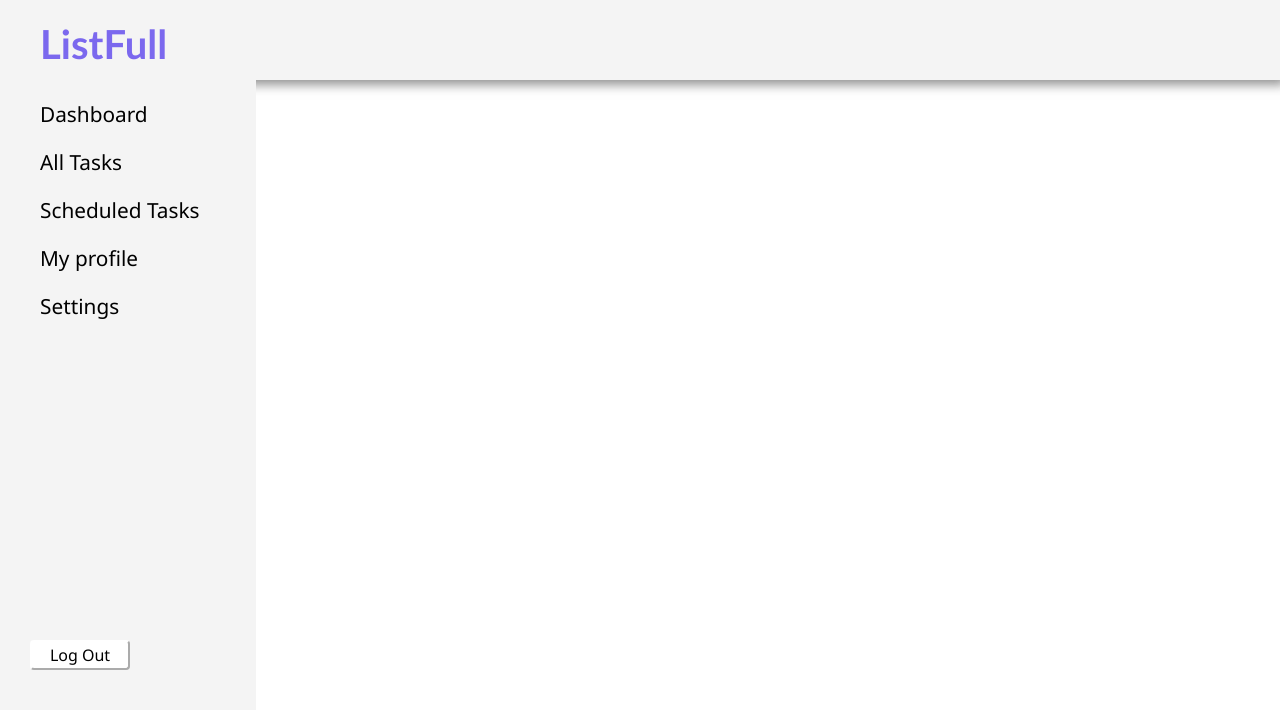
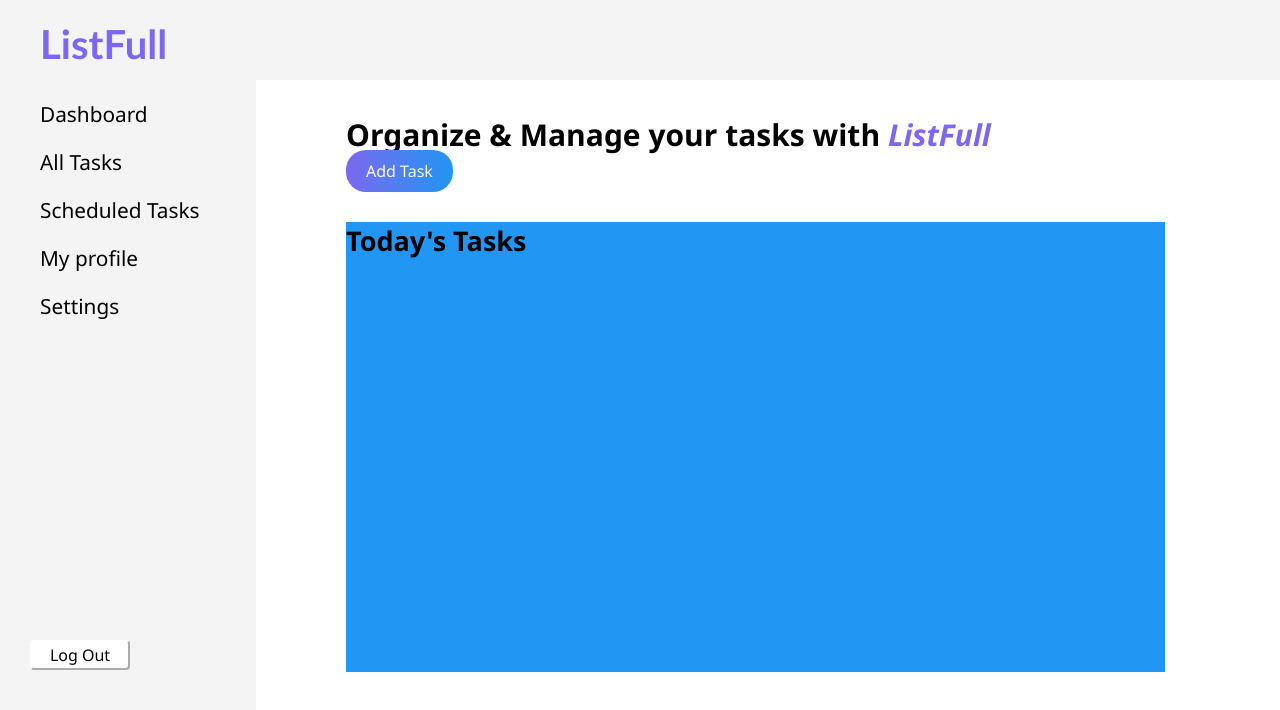
Before and after one commit to ReemaAwal00/TODO, a React (Create React App) app: page / in a window 1280 px wide. Shown: the top 710 px of the page. Built offline with nearby package versions, Linux system fonts and the light colour scheme.

Commit message:
outlet-fix

```diff
--- a/src/App.js
+++ b/src/App.js
@@ -3,7 +3,7 @@ import './App.css';
 import Layout from './Theme/Layout';
 import PrivateRoute from "./routes/PrivateRoute";
 import AddTask from "./pages/AddTask";
-import Main from "./Theme/Main";
+import Main from "./pages/Main";
 
 function App() {
   return (
@@ -12,7 +12,7 @@ function App() {
         <Routes>
 
           <Route path="/" element={<Layout />} >
-          <Route path="/main" element={<Main/>} />
+          <Route index element={<Main/>} />
           <Route path="/pages/AddTask" element={ <AddTask/>} />
 
         </Route>
--- a/src/Theme/Layout.js
+++ b/src/Theme/Layout.js
@@ -1,8 +1,7 @@
 import { Outlet } from "react-router-dom";
-// import Sidebar from "./Sidebar";
 import Header from "./Header";
 import Sidebar from "./Sidebar";
-import Main from "./Main";
+import Main from "../pages/Main";
 // import Footer from "./Footer";
 
 const Layout = () => {
@@ -10,10 +9,10 @@ const Layout = () => {
     <div>
       <Header />
       <Sidebar />
-      {/* <Main/> */}
+      <Outlet />
 
 
-          <Outlet />
+
 
 
       {/* <Footer /> */}
```
Also changed, not shown: src/pages/Main.js (renamed from src/Theme/Main.js).
